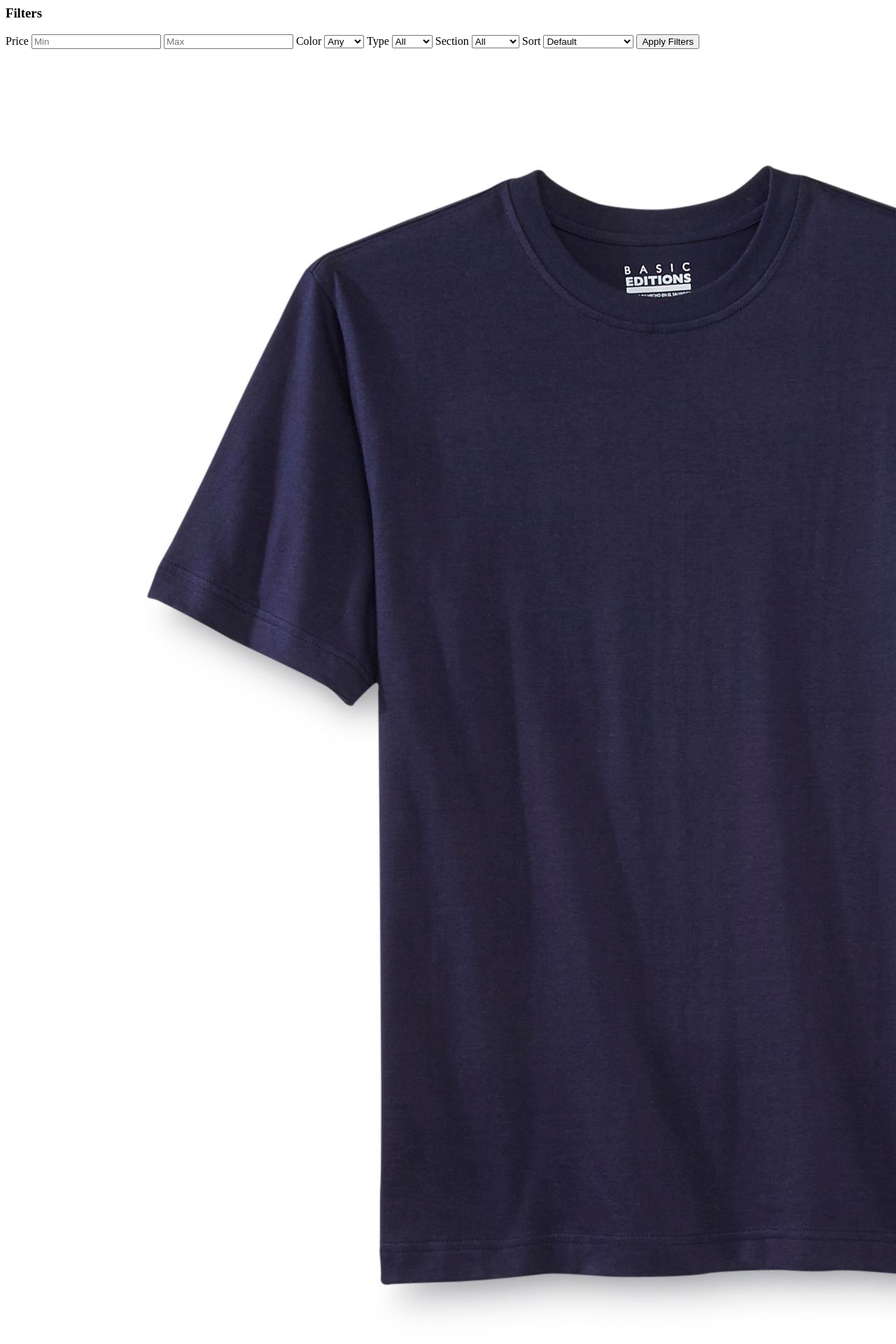
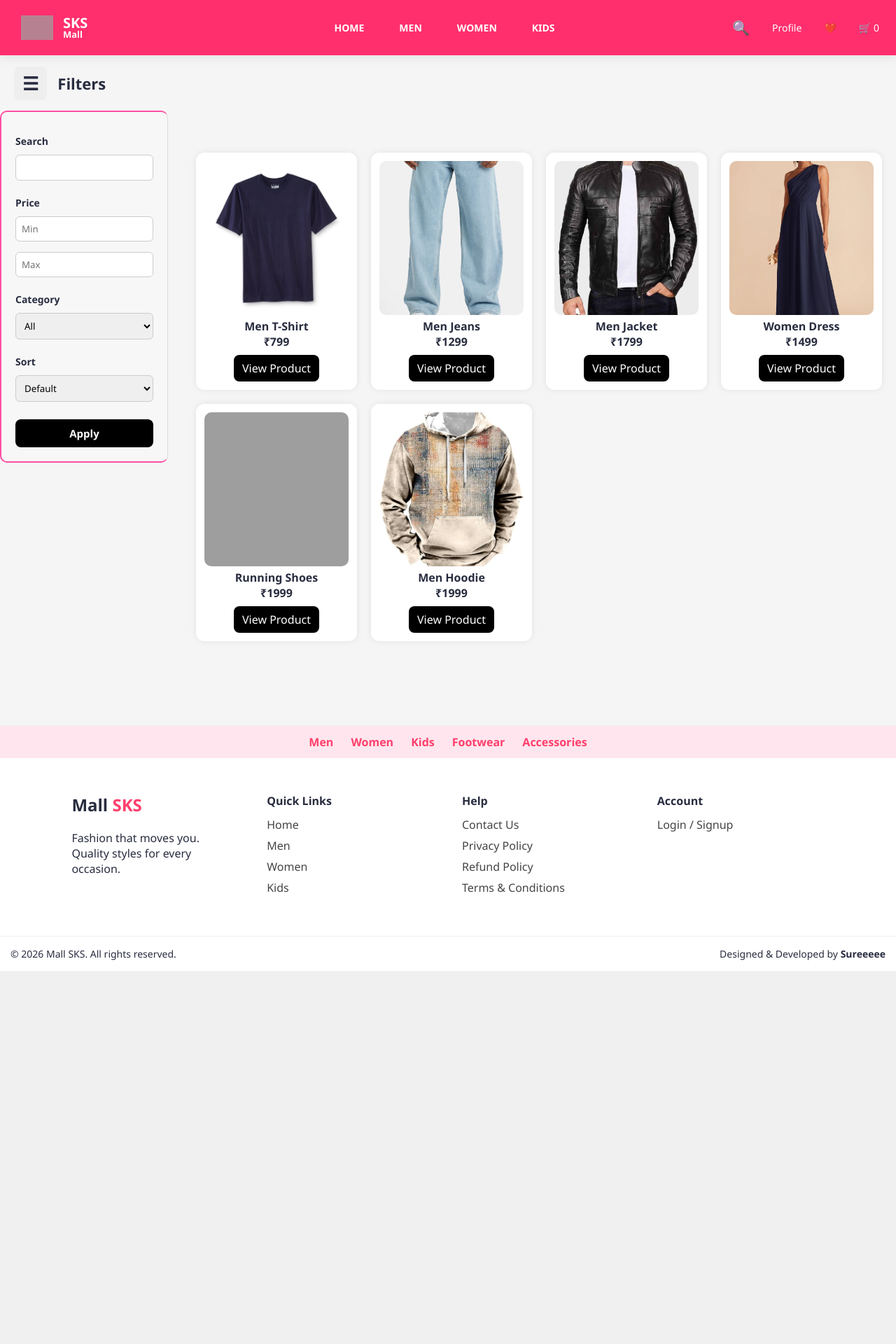
Before and after one commit to Lokesh091006/SKS, a Flask app: page /shop in a window 1280 px wide; the page is wider, and only the part inside the window is pictured. Shown: the top 1920 px of that part at 70% size. After the commit the page ends 1387 px from the top of that part, so only its background shows below. Run offline with Flask 3, Linux system fonts and the light colour scheme; grey boxes are pictures that could not be loaded.

Commit message:
search and filter fixed

```diff
--- a/app.py
+++ b/app.py
@@ -10,7 +10,7 @@ from models.user import User
 from models.address import Address
 from models.order import Order
 
-
+from sqlalchemy import or_
 
 
 
@@ -247,15 +247,51 @@ def my_orders():
 # ---------- CATEGORY ----------
 @app.route("/category/<name>")
 def category(name):
-    products = Product.query.filter_by(category=name).all()
-    return render_template("category.html", products=products, category=name)
+
+    q = request.args.get("q")
+    min_price = request.args.get("min")
+    max_price = request.args.get("max")
+    color = request.args.get("color")
+    type_ = request.args.get("type")
+    sort = request.args.get("sort")
+
+    query = Product.query.filter_by(category=name)
+
+    if q:
+        query = query.filter(Product.name.ilike(f"%{q}%"))
+
+    if type_:
+        query = query.filter_by(type=type_)
+
+    if color:
+        query = query.filter_by(color=color)
+
+    if min_price:
+        query = query.filter(Product.price >= int(min_price))
+
+    if max_price:
+        query = query.filter(Product.price <= int(max_price))
+
+    if sort == "low":
+        query = query.order_by(Product.price.asc())
+    elif sort == "high":
+        query = query.order_by(Product.price.desc())
+    elif sort == "az":
+        query = query.order_by(Product.name.asc())
+
+    products = query.all()
+
+    return render_template("shop.html", products=products)
+
 
 # ---------- SEARCH ----------
 # ---------- SEARCH ----------
+
+
 @app.route("/search")
 def search():
 
-    query = request.args.get("q", "").strip()
+    q = request.args.get("q", "").strip()
     category = request.args.get("category")
     min_price = request.args.get("min_price")
     max_price = request.args.get("max_price")
@@ -265,13 +301,24 @@ def search():
 
     products = Product.query
 
-    # 🔍 search text
-    if query:
-        products = products.filter(Product.name.ilike(f"%{query}%"))
+    # 🔍 TEXT SEARCH — smart word matching
+    if q:
+        words = q.lower().split()
 
-    # 🧵 category
+        for w in words:
+            base = w.rstrip("s")   # hoodie / hoodies both match
+            like = f"%{base}%"
+
+            products = products.filter(or_(
+                Product.name.ilike(like),
+                Product.category.ilike(like),
+                Product.type.ilike(like)
+            ))
+
+    # 🧵 category filter
     if category:
-        products = products.filter(Product.category.ilike(category))
+        products = products.filter(Product.category.ilike(f"%{category}%"))
+
 
     # 🎨 color
     if color:
@@ -299,25 +346,31 @@ def search():
     return render_template(
         "search.html",
         products=results,
-        query=query
+        query=q
     )
+
 
 
 @app.route("/live-search")
 def live_search():
+
     q = request.args.get("q", "").strip()
 
     if not q:
         return jsonify([])
 
-    words = q.split()
+    words = q.lower().split()
 
-    query = Product.query
+    products = Product.query
+
     for w in words:
-        query = query.filter(Product.name.ilike(f"%{w}%"))
+        base = w.rstrip("s")
+        products = products.filter(
+            Product.name.ilike(f"%{base}%")
+        )
 
-    products = query.limit(5).all()
-    print(products)
+    products = products.limit(6).all()
+
     return jsonify([
         {
             "id": p.id,
@@ -327,6 +380,7 @@ def live_search():
         }
         for p in products
     ])
+
 
 
 
@@ -517,10 +571,23 @@ def shop():
     query = Product.query
 
     if q:
-        query = query.filter(Product.name.ilike(f"%{q}%"))
+
+        words = q.lower().split()
+
+        for w in words:
+
+             like = f"%{w.rstrip('s')}%"
+             query = query.filter(or_(
+             Product.name.ilike(like),
+             Product.category.ilike(like),
+             Product.type.ilike(like)
+        ))
 
     if category:
-        query = query.filter_by(category=category)
+
+        query = query.filter(Product.category.ilike(f"%{category}%"))
+
+
 
     if type_:
         query = query.filter_by(type=type_)
--- a/static/css/style.css
+++ b/static/css/style.css
@@ -2837,3 +2837,181 @@ body {
 .qty {
     font-weight: bold;
 }
+.product-image {
+    width: 420px;          /* big image box */
+    max-width: 100%;
+}
+
+.product-image img {
+    width: 100%;
+    height: auto;
+    object-fit: contain;   /* image stretch kakunda */
+    border-radius: 12px;
+    box-shadow: 0 6px 16px rgba(0,0,0,0.15);
+}
+.cart-table {
+    width: 100%;
+    border-collapse: collapse;
+}
+
+.cart-table th {
+    text-align: center;
+    padding: 12px;
+    border-bottom: 1px solid #ddd;
+}
+
+.cart-table td {
+    padding: 16px;
+    vertical-align: middle;
+}
+
+/* product cell layout */
+.product-info {
+    display: flex;
+    align-items: center;
+    gap: 18px;
+}
+
+/* 🔥 cart image fixed size */
+.cart-img img {
+    width: 110px;
+    height: 130px;
+    object-fit: cover;
+    border-radius: 10px;
+    background: #f5f5f5;
+    padding: 6px;
+    box-shadow: 0 3px 8px rgba(0,0,0,0.08);
+}
+
+.product-name {
+    font-weight: 600;
+    font-size: 16px;
+}
+
+/* qty buttons */
+.qty-btn {
+    background: #eee;
+    padding: 6px 10px;
+    border-radius: 6px;
+    text-decoration: none;
+    font-weight: bold;
+    color: #333;
+}
+
+.qty-btn:hover {
+    background: #ddd;
+}
+
+.qty {
+    margin: 0 8px;
+    font-weight: 600;
+}
+
+/* price box */
+.price-box {
+    margin-top: 30px;
+    background: #f9f0f3;
+    padding: 20px;
+    border-radius: 12px;
+    width: 320px;
+}
+@media (max-width: 768px) {
+    .product-info {
+        flex-direction: column;
+        text-align: center;
+    }
+
+    .cart-img img {
+        width: 160px;
+        height: auto;
+    }
+}
+.products{
+    flex:1;
+    padding:20px;
+    display:grid;
+    grid-template-columns:repeat(auto-fit,minmax(200px,1fr));
+    gap:20px;
+}
+.card{
+    background:white;
+    border-radius:14px;
+    padding:14px;
+    box-shadow:0 4px 14px rgba(0,0,0,0.08);
+    text-align:center;
+    transition:0.2s;
+}
+
+.card:hover{
+    transform:translateY(-6px);
+}
+
+.card img{
+    width:100%;
+    height:220px;
+    object-fit:cover;
+    border-radius:12px;
+}
+@media(max-width:768px){
+
+.filters{
+    position:fixed;
+    left:0;
+    top:0;
+    height:100%;
+    background:white;
+    z-index:2000;
+    transform:translateX(-100%);
+}
+
+.filters.show{
+    transform:translateX(0);
+}
+
+.shop-layout{
+    flex-direction:column;
+}
+}
+/* ===== SEARCH OVERLAY ===== */
+
+.search-overlay {
+  position: fixed;
+  inset: 0;
+  background: rgba(0,0,0,.35);
+  display: none;
+  align-items: flex-start;
+  justify-content: center;
+  padding-top: 90px;
+  z-index: 9999;
+}
+
+.search-overlay.show {
+  display: flex;
+}
+
+/* search box */
+.search-box {
+  width: 520px;
+  max-width: 92%;
+  background: #fff;
+  border-radius: 14px;
+  padding: 14px;
+  box-shadow: 0 20px 60px rgba(0,0,0,.25);
+  position: relative;
+}
+
+/* input */
+.search-box input {
+  width: 100%;
+  padding: 14px 16px;
+  border-radius: 10px;
+  border: 1px solid #ddd;
+  font-size: 16px;
+  outline: none;
+}
+
+/* results dropdown */
+.search-results {
+  position: absolute;
+  left: 0;
+  right:
--- a/templates/cart.html
+++ b/templates/cart.html
@@ -27,7 +27,8 @@
     {% for item in cart_items %}
     <tr>
         <td class="product-info">
-            <div class="product-image">
+            <div class="cart-img">
+
                 <img src="{{ url_for('static', filename=item.product.image) }}" alt="{{ item.product.name }}">
             </div>
             <div class="product-name">
--- a/templates/header.html
+++ b/templates/header.html
@@ -141,7 +141,8 @@ document.addEventListener("DOMContentLoaded", function() {
 
         data.forEach(p => {
           html += `
-          <div class="search-item" onclick="location.href='/product/${p.id}'">
+        <div class="search-item" onclick="window.location='/product/${p.id}'">
+
             <img src="/static/${p.image || 'images/noimg.png'}">
             <div>
               <div>${p.name}</div>
@@ -167,5 +168,11 @@ document.addEventListener("DOMContentLoaded", function() {
   }
 
 });
+input.addEventListener("keydown", e => {
+  if (e.key === "Enter") {
+    window.location = "/search?q=" + encodeURIComponent(input.value);
+  }
+});
+
 
 </script>
--- a/templates/product.html
+++ b/templates/product.html
@@ -65,7 +65,7 @@
             </a>
 
             <!-- BUY NOW -->
-            <a href="/checkout" class="btn-buy">
+            <a href="{{ url_for('address', product_id=product.id) }}" class="btn-buy">
                 ⚡ Buy Now
             </a>
 
--- a/templates/profile.html
+++ b/templates/profile.html
@@ -143,7 +143,8 @@
 
     <!-- MENU -->
     <div class="profile-menu">
-        <a href="/orders">
+        <a href="{{ url_for('my_orders') }}">
+
             📦 My Orders
             <span>›</span>
         </a>
--- a/templates/shop.html
+++ b/templates/shop.html
@@ -1,69 +1,230 @@
+<!DOCTYPE html>
+<html lang="en">
+<head>
+<meta charset="UTF-8">
+<title>Shop | Mall SKS</title>
+<meta name="viewport" content="width=device-width, initial-scale=1.0">
+
+<link rel="stylesheet" href="{{ url_for('static', filename='css/style.css') }}">
+
+<style>
+
+body{
+    font-family: Arial, sans-serif;
+}
+
+/* TOP BAR */
+.shop-topbar{
+    display:flex;
+    align-items:center;
+    gap:15px;
+    padding:15px 20px;
+    font-size:22px;
+    font-weight:bold;
+}
+
+/* FILTER ICON */
+.filter-toggle{
+    font-size:26px;
+    cursor:pointer;
+    background:#eee;
+    padding:6px 12px;
+    border-radius:8px;
+}
+
+/* LAYOUT */
+.shop-layout{
+    display:flex;
+}
+
+/* FILTER SIDEBAR */
+.filters{
+    width:260px;
+    background:#f7f7f7;
+    padding:20px;
+    border-right:1px solid #ddd;
+    transition:0.3s;
+}
+
+.filters.hide{
+    transform:translateX(-100%);
+    position:absolute;
+    z-index:1000;
+}
+
+/* FILTER FORM */
+.filters label{
+    display:block;
+    margin-top:12px;
+    font-weight:600;
+}
+
+.filters input,
+.filters select{
+    width:100%;
+    padding:8px;
+    margin-top:5px;
+    border-radius:6px;
+    border:1px solid #ccc;
+}
+
+.filters button{
+    margin-top:15px;
+    width:100%;
+    padding:10px;
+    border:none;
+    border-radius:8px;
+    background:black;
+    color:white;
+    font-weight:bold;
+    cursor:pointer;
+}
+
+/* PRODUCTS GRID */
+.products{
+    flex:1;
+    padding:20px;
+    display:grid;
+    grid-template-columns:repeat(auto-fill,minmax(230px,1fr));
+    gap:20px;
+}
+
+.card{
+    background:white;
+    border-radius:12px;
+    padding:12px;
+    box-shadow:0 0 10px rgba(0,0,0,0.08);
+    text-align:center;
+}
+
+.card img{
+    width:100%;
+    height:220px;
+    object-fit:cover;
+    border-radius:10px;
+}
+
+.view-btn{
+    display:inline-block;
+    margin-top:8px;
+    padding:8px 12px;
+    background:black;
+    color:white;
+    border-radius:8px;
+    text-decoration:none;
+}
+
+/* MOBILE */
+@media(max-width:900px){
+    .filters{
+        position:absolute;
+        left:0;
+        top:0;
+        height:100%;
+        z-index:1000;
+    }
+}
+
+</style>
+</head>
+
+<body>
+
+{% include "header.html" %}
+
+<!-- TOP BAR -->
+<div class="shop-topbar">
+    <div class="filter-toggle" onclick="toggleFilters()">☰</div>
+    Filters
+</div>
+
 <div class="shop-layout">
 
     <!-- LEFT FILTER -->
-  <div class="filters">
+    <div class="filters" id="filterBox">
 
        <form method="get">
 
-      <h3>Filters</h3>
 
-      <!-- PRICE -->
+
+            <label>Search</label>
+            <input type="text" name="q" value="{{ request.args.get('q','') }}">
+
+
             <label>Price</label>
             <input type="number" name="min" placeholder="Min">
             <input type="number" name="max" placeholder="Max">
 
-      <!-- COLOR -->
-      <label>Color</label>
-      <select name="color">
-        <option value="">Any</option>
-        <option>Black</option>
-        <option>Blue</option>
-        <option>White</option>
-        <option>Red</option>
+            <label>Category</label>
+            <select name="category">
+<option value="">All</option>
+
+<option value="men"
+{% if request.args.get('category') == 'men' %}selected{% endif %}>
+Men
+</option>
+
+<option value="women"
+{% if request.args.get('category') == 'women' %}selected{% endif %}>
+Women
+</option>
+
+<option value="kids"
+{% if request.args.get('category') == 'kids' %}selected{% endif %}>
+Kids
+</option>
+
+<option value="sarees"
+{% if request.args.get('category') == 'sarees' %}selected{% endif %}>
+Sarees
+</option>
+
 </select>
 
-      <!-- TYPE -->
-      <label>Type</label>
-      <select name="type">
-        <option value="">All</option>
-        <option>Jeans</option>
-        <option>Shirt</option>
-        <option>Tshirt</option>
-        <option>Dress</option>
-      </select>
 
-      <!-- CATEGORY -->
-      <label>Section</label>
-      <select name="category">
-        <option value="">All</option>
-        <option value="men">Men</option>
-        <option value="women">Women</option>
-        <option value="kids">Kids</option>
-      </select>
-
-      <!-- SORT -->
             <label>Sort</label>
             <select name="sort">
                 <option value="">Default</option>
-        <option value="low">Price Low → High</option>
-        <option value="high">Price High → Low</option>
-        <option value="az">A → Z</option>
+                <option value="low">Low → High</option>
+                <option value="high">High → Low</option>
             </select>
 
-      <button type="submit">Apply Filters</button>
+            <button type="submit">Apply</button>
 
         </form>
     </div>
 
     <!-- RIGHT PRODUCTS -->
     <div class="products">
+
         {% for p in products %}
         <div class="card">
-        <img src="/static/{{p.image}}">
-        <h4>{{p.name}}</h4>
-        <p>₹{{p.price}}</p>
+            <a href="{{ url_for('product_page', pid=p.id) }}">
+                <img src="{{ url_for('static', filename=p.image) }}">
+            </a>
+
+            <h4>{{ p.name }}</h4>
+            <b>₹{{ p.price }}</b>
+
+            <br>
+            <a href="{{ url_for('product_page', pid=p.id) }}" class="view-btn">
+                View Product
+            </a>
         </div>
         {% endfor %}
+
     </div>
 
 </div>
+
+<script>
+function toggleFilters(){
+  document.getElementById("filterBox").classList.toggle("show");
+}
+</script>
+
+
+{% include "footer.html" %}
+
+</body>
+</html>
```
Also changed, not shown: templates/category.html (deleted, +0 -49 lines), instance/shop.db. Lines whose indentation alone changed are shown as unchanged.
